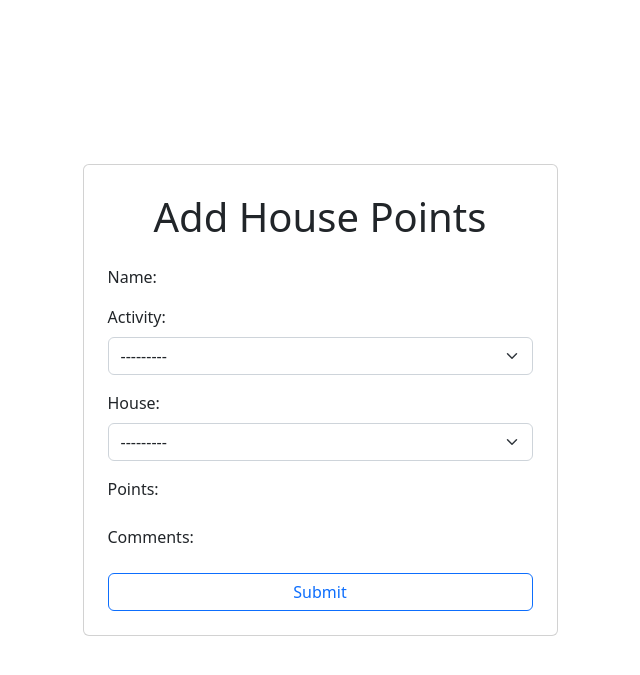
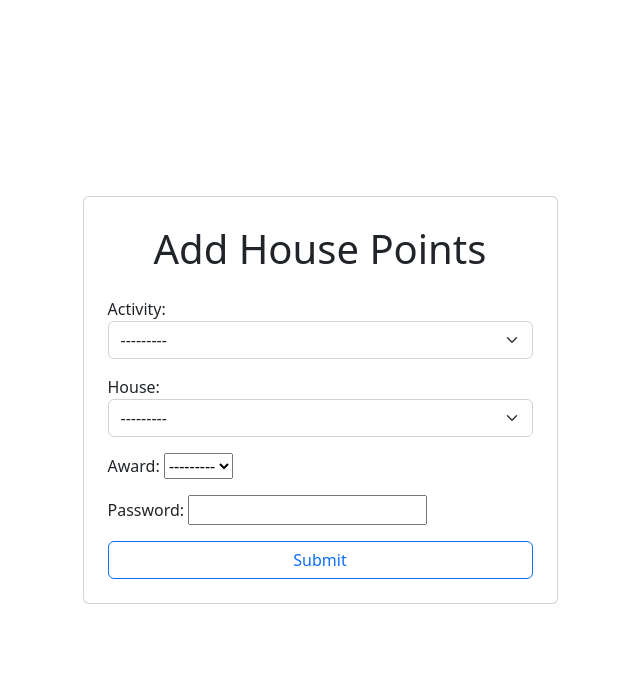
Before and after one commit to C4theBomb/csmb-housewars, a Django app: page /points/ in a window 1280 px wide. Shown: the top 675 px of the page, without its empty margins (320-960 px from the left). Run offline with Django 4.2, Linux system fonts and the light colour scheme; data that the repository does not hold is empty.

Commit message:
Removed old managers

```diff
--- a/housewars/templates/housewars/pointsentry_form.html
+++ b/housewars/templates/housewars/pointsentry_form.html
@@ -11,27 +11,8 @@
 {% block content %}
 <form method="POST">
     {% csrf_token %}
-
-        <div class="mb-3">
-            <label for="name" class="name">Name:</label>
-            {{ form.name }}
-        </div>
-        <div class="mb-3">
-            <label for="activity" class="form-label">Activity:</label>
-            {{ form.activity }}
-        </div>
-        <div class="mb-3">
-            <label for="house" class="form-label">House:</label>
-            {{ form.house }}
-        </div>
-        <div class="mb-3">
-            <label for="points" class="form-label">Points:</label>
-            {{ form.points }}
-        </div>
-        <div class="mb-3">
-            <label for="comment" class="form-label">Comments:</label>
-            {{ form.comment }}
-        </div>
+    {{ form.media.js }}
+    {{ form.as_p }}
 
 
     {% if messages %}
@@ -46,5 +27,4 @@
         <input class="btn btn-outline-primary btn-100" type="submit" value="Submit" />
     </div>
 </form>
-
 {% endblock %}
```
Lines whose indentation alone changed are shown as unchanged.
